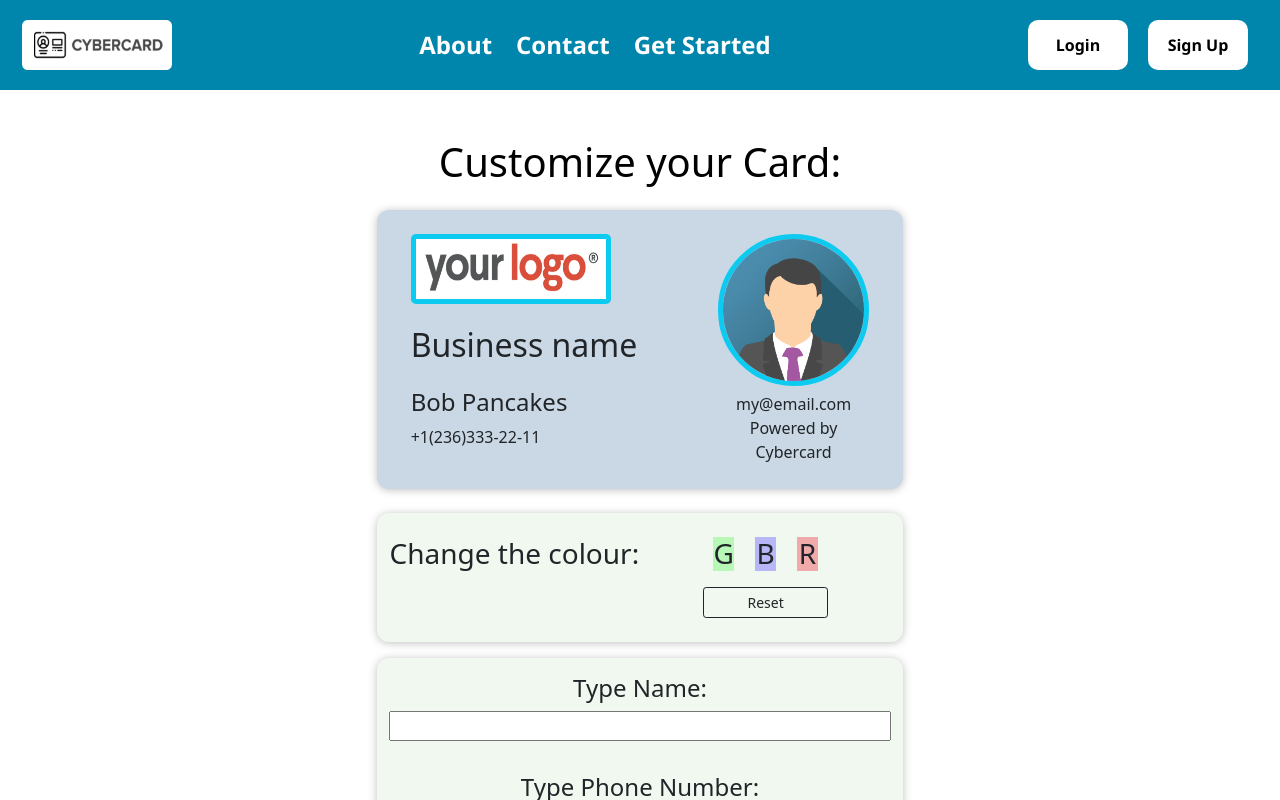
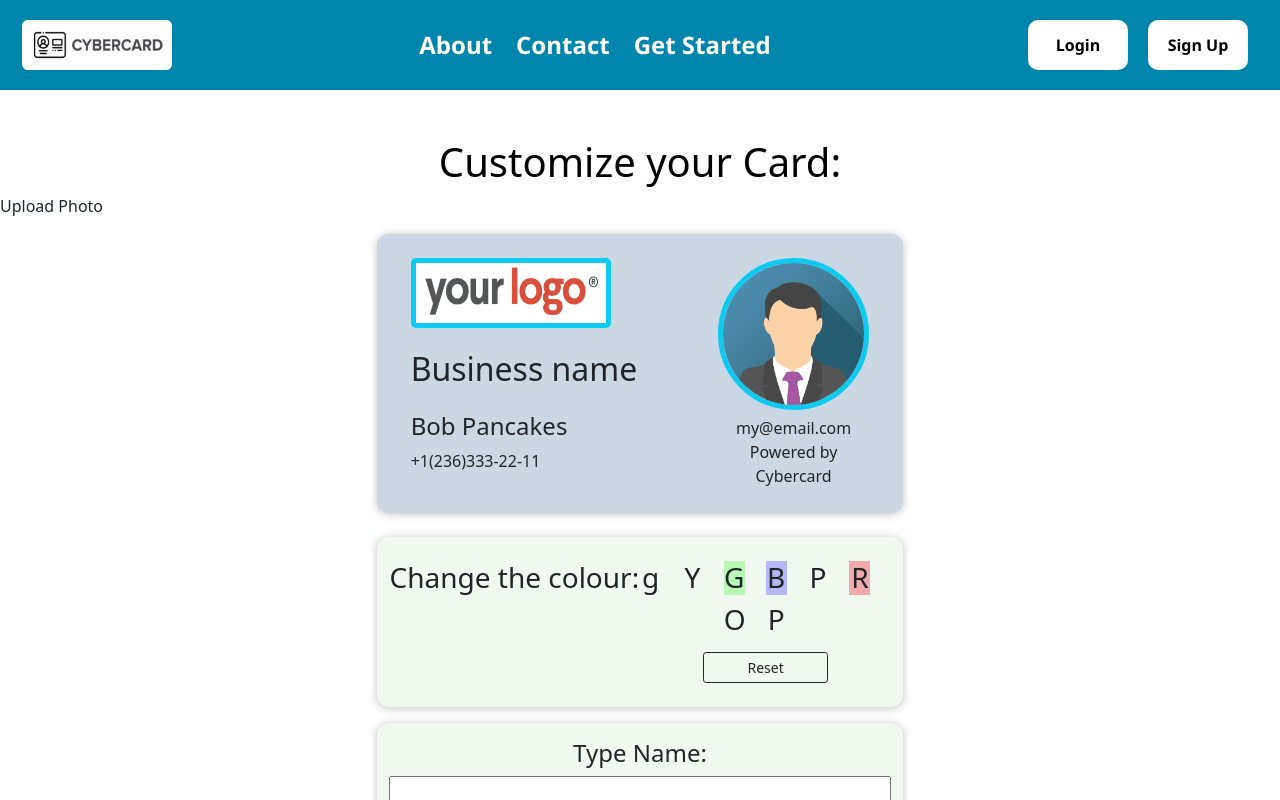
Before and after one commit to harleenjhamat/CSTP2107-BusinessCardApp, a Next.js app: page /custom-card in a window 1280 px wide. Shown: the top 800 px of the page. Built offline with nearby package versions, Linux system fonts and the light colour scheme.

Commit message:
adds more colour options for card

```diff
--- a/src/pages/custom-card/index.jsx
+++ b/src/pages/custom-card/index.jsx
@@ -6,30 +6,104 @@ import styles from "../../styles/customcard.module.scss";
 import Image from "next/image";
 
 function CustomCard (props) {
+  const [hoverGrey, setHoverGrey] = useState('');
+  const [hoverOrange, setHoverOrange] = useState('');
   const [hoverGreen, setHoverGreen] = useState('');
   const [hoverBlue, setHoverBlue] = useState('');
   const [hoverRed, setHoverRed] = useState('');
+  const [hoverPurple, setHoverPurple] = useState('');
+  const [hoverPink, setHoverPink] = useState('');
+  const [hoverYellow, setHoverYellow] = useState('');
   const [username, setUsername] = useState('Bob Pancakes');
   const [userphone, setUserphone] = useState('+1(236)333-22-11');
+  var greyHandler = (event) => {
+    setHoverBlue('')
+    setHoverRed('')
+    setHoverPurple('')
+    setHoverYellow('')
+    setHoverGreen('')
+    setHoverOrange('')
+    setHoverPink('')
+    setHoverGrey(`${styles.colorGrey}`);
+  };
   var greenHandler = (event) => {
     setHoverBlue('')
     setHoverRed('')
+    setHoverPurple('')
+    setHoverYellow('')
+    setHoverGrey('')
+    setHoverOrange('')
+    setHoverPink('')
     setHoverGreen(`${styles.colorGreen}`);
+  };
+  var orangeHandler = (event) => {
+    setHoverBlue('')
+    setHoverRed('')
+    setHoverPurple('')
+    setHoverYellow('')
+    setHoverGrey('')
+    setHoverGreen('')
+    setHoverPink('')
+    setHoverOrange(`${styles.colorOrange}`);
   };
   var blueHandler = (event) => {
     setHoverGreen('')
     setHoverRed('')
+    setHoverPurple('')
+    setHoverYellow('')
+    setHoverGrey('')
+    setHoverOrange('')
+    setHoverPink('')
     setHoverBlue(`${styles.colorBlue}`);
   };
   var redHandler = (event) => {
     setHoverGreen('')
     setHoverBlue('')
+    setHoverPurple('')
+    setHoverYellow('')
+    setHoverGrey('')
+    setHoverOrange('')
+    setHoverPink('')
     setHoverRed(`${styles.colorRed}`);
+  };
+  var purpleHandler = (event) => {
+    setHoverGreen('')
+    setHoverBlue('')
+    setHoverRed('')
+    setHoverYellow('')
+    setHoverGrey('')
+    setHoverOrange('')
+    setHoverPink('')
+    setHoverRed(`${styles.colorPurple}`);
+  };
+  var pinkHandler = (event) => {
+    setHoverGreen('')
+    setHoverBlue('')
+    setHoverRed('')
+    setHoverYellow('')
+    setHoverGrey('')
+    setHoverOrange('')
+    setHoverPink(`${styles.colorPink}`);
+  };
+  var yellowHandler = (event) => {
+    setHoverGreen('')
+    setHoverBlue('')
+    setHoverRed('')
+    setHoverPurple('')
+    setHoverGrey('')
+    setHoverOrange('')
+    setHoverPink('')
+    setHoverRed(`${styles.colorYellow}`);
   };
   var resetColorHandler = (event)=>{
     setHoverGreen('')
     setHoverBlue('')
-    setHoverRed('');
+    setHoverRed('')
+    setHoverGrey('')
+    setHoverYellow('')
+    setHoverOrange('')
+    setHoverPink('')
+    setHoverPurple('');
   }
   var nameHandler = (event)=>{
     setUsername(event.target.value);
@@ -40,7 +114,7 @@ function CustomCard (props) {
   return (
     <Fragment>
       <Head>
-        <title>Custom Card</title>
+        <title> Your Custom Card</title>
         <meta name='description' content='Customize your Card' />
       </Head>
       <Navbar />
@@ -53,21 +127,25 @@ function CustomCard (props) {
             </h1>
           </div>
         </div>
+        <div>
+          <input type="file" id="actual-btn" hidden/>
+          <label className={`${styles.imageUser}`} htmlFor="actual-btn">Upload Photo</label>
+        </div>
         {/* BORDER */}
         <div className={`row justify-content-center my-2 mx-2`}>
-          <div className={`col-12 col-md-10 col-lg-5 my-2 ${styles.cardBorder} ${styles.cen} ${hoverGreen} ${hoverBlue} ${hoverRed}`}>
+          <div className={`col-12 col-md-10 col-lg-5 my-2 ${styles.cardBorder} ${styles.cen} ${hoverGrey} ${hoverGreen} ${hoverOrange} ${hoverPink} ${hoverBlue} ${hoverRed} ${hoverPurple} ${hoverYellow}`}>
             {/* INNER PART */}
             <div className="row justify-content-center">
               <div className={`col-7 my-4 ${styles.left}`}>
                 <Image className={`border border-info border-5 rounded-3`} src="/assets/business_logo.png" alt="instruction1" width={200} height={70}/>
-                <h2 className={`mt-3`}>Business name</h2>
-                <h4 className={`mt-4`}>{username}</h4>
-                <p>{userphone}</p>
+                <h2 className={`mt-3 ${styles.cardFont}`}>Business name</h2>
+                <h4 className={`mt-4 ${styles.cardFont}`}>{username}</h4>
+                <p className={`${styles.cardFont}`}>{userphone}</p>
               </div>
               <div className={`col-4 my-4 ${styles.cen}`}>
                 <Image className={`border border-info border-5 ${styles.roundElem}`} src="/assets/img_avatar.png" alt="instruction1" width={200} height={200}/>
-                <p className={`p-0 m-0 ${styles.cen}`}>my@email.com</p>
-                <p className={`p-0 m-0 ${styles.cen}`}>Powered by Cybercard</p>
+                <p className={`p-0 m-0 ${styles.cen} ${styles.cardFont} `}>my@email.com</p>
+                <p className={`p-0 m-0 ${styles.cen} ${styles.cardFont} `}>Powered by Cybercard</p>
               </div>
             </div>
           </div>
@@ -88,6 +166,18 @@ function CustomCard (props) {
               <div className={`col-6 mt-4 p-0 ${styles.cen}`}>
                 <div className={`row justify-content-center m-0 p-0`}>
                   {/* 3 cols for colors: */}
+                  <div className={`col-1 m-0 p-0 ${styles.cen}`}  onClick={greyHandler}>
+                    <h3 className={`${styles.colorGrey}`}>g</h3>
+                  </div>
+                  <div className={`col-1 m-0 p-0 ${styles.cen}`}>
+                    <h3 className={`${styles.colorWhite}`}>&#32;</h3>
+                  </div>
+                  <div className={`col-1 m-0 p-0 ${styles.cen}`} onClick={yellowHandler}>
+                    <h3 className={`${styles.colorYellow}`}>Y</h3>
+                  </div>
+                  <div className={`col-1 m-0 p-0 ${styles.cen}`}>
+                    <h3 className={`${styles.colorWhite}`}>&#32;</h3>
+                  </div>
                   <div className={`col-1 m-0 p-0 ${styles.cen}`}  onClick={greenHandler}>
                     <h3 className={`${styles.colorGreen}`}>G</h3>
                   </div>
@@ -100,9 +190,31 @@ function CustomCard (props) {
                   <div className={`col-1 m-0 p-0 ${styles.cen}`}>
                     <h3 className={`${styles.colorWhite}`}>&#32;</h3>
                   </div>
+                  <div className={`col-1 m-0 p-0 ${styles.cen}`} onClick={purpleHandler}>
+                    <h3 className={`${styles.colorPurple}`}>P</h3>
+                  </div>
+                  <div className={`col-1 m-0 p-0 ${styles.cen}`}>
+                    <h3 className={`${styles.colorWhite}`}>&#32;</h3>
+                  </div>
                   <div className={`col-1 m-0 p-0 ${styles.cen}`} onClick={redHandler}>
                     <h3 className={`${styles.colorRed}`}>R</h3>
                   </div>
+                  <div className={`col-1 m-0 p-0 ${styles.cen}`}>
+                    <h3 className={`${styles.colorWhite}`}>&#32;</h3>
+                  </div>
+                  <div className={`col-1 m-0 p-0 ${styles.cen}`}  onClick={orangeHandler}>
+                    <h3 className={`${styles.colorOrange}`}>O</h3>
+                  </div>
+                  <div className={`col-1 m-0 p-0 ${styles.cen}`}>
+                    <h3 className={`${styles.colorWhite}`}>&#32;</h3>
+                  </div>
+                  <div className={`col-1 m-0 p-0 ${styles.cen}`}  onClick={pinkHandler}>
+                    <h3 className={`${styles.colorPink}`}>P</h3>
+                  </div>
+                  <div className={`col-1 m-0 p-0 ${styles.cen}`}>
+                    <h3 className={`${styles.colorWhite}`}>&#32;</h3>
+                  </div>
+
                 </div>
               </div>
             </div>
```
